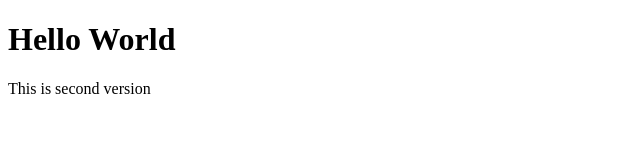
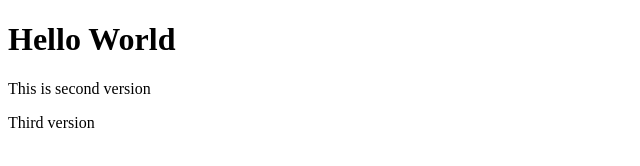
Before and after one commit to mrunalkalee/myproject, a plain HTML site: page index.html in a window 1280 px wide. Shown: the whole page, without its empty margins (0-640 px from the left). Drawn offline with Linux system fonts and the light colour scheme.

Commit message:
Add third version paragraph to index.html

```diff
--- a/index.html
+++ b/index.html
@@ -6,5 +6,6 @@
 <body>
     <h1>Hello World</h1>
     <p>This is second version</p>
+    <p>Third version</p>
 </body>
 </html>
```
